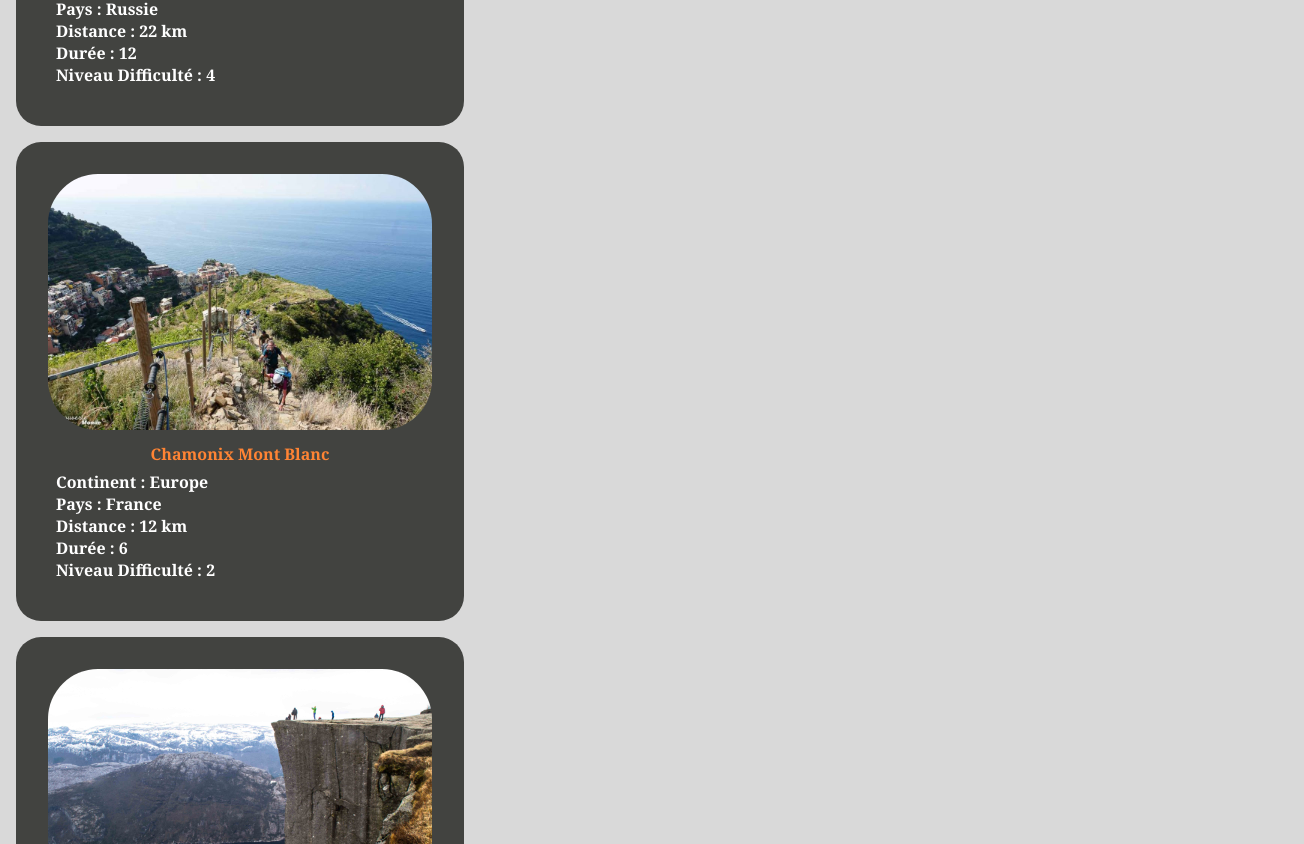
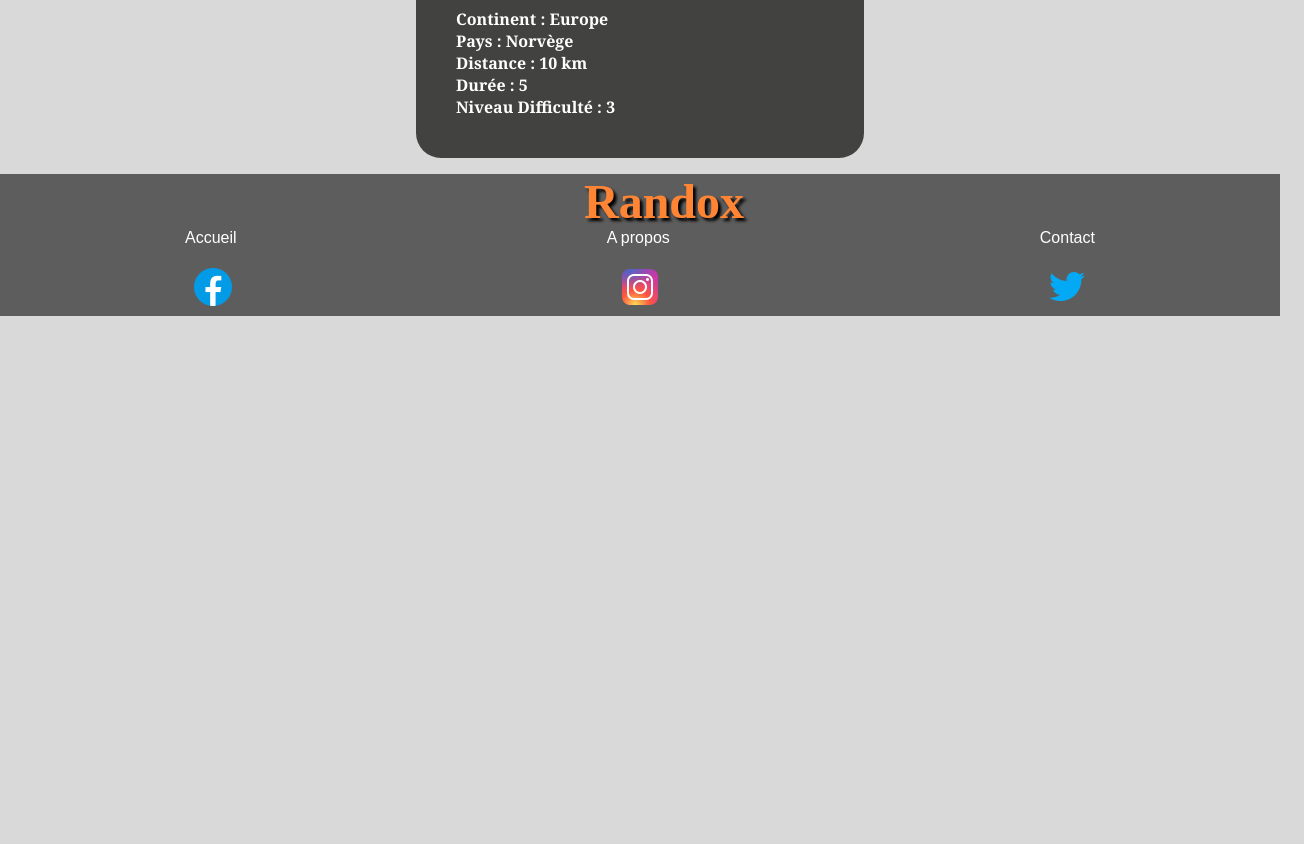
Before and after one commit to alexoualexandre/protojam, a React (Vite) app: page /europe in a window 1280 px wide. Shown: the part 1536-2380 px from the top of the page, 1304 px wide, since content can reach past the window. After the commit the page ends 1852 px from the top, so only its background shows below. Built offline with nearby package versions, Linux system fonts and the light colour scheme; a web font is replaced by a local one.

Commit message:
ajout du footer sur toutes les pages

```diff
--- a/src/Afrique.jsx
+++ b/src/Afrique.jsx
@@ -1,5 +1,6 @@
 import { MyContext } from './context'
 import Card from './Card';
+import { Link } from 'react-router-dom';
 
 export default function Afrique() {
     const {bdd} = MyContext();
@@ -7,6 +8,7 @@ export default function Afrique() {
     console.log(filtreAfrique);
   return (
     <>
+    <div className="cont-card">
     {filtreAfrique.map((titi)=> (
         <Card
         continent={titi.continent}
@@ -17,6 +19,34 @@ export default function Afrique() {
         nom={titi.nom}
         img={titi.img}/>
     ))}
+    </div>
+    <footer>
+        <h4 className="marque" id="logo-footer">
+          Randox
+        </h4>
+        <ul>
+          <Link to="/" style={{ textDecoration: "none" }}>
+            <li>Accueil</li>
+          </Link>
+          <Link to="/apropos" style={{ textDecoration: "none" }}>
+            <li>A propos</li>
+          </Link>
+          <Link to="/contact" style={{ textDecoration: "none" }}>
+            <li>Contact</li>
+          </Link>
+        </ul>
+        <div className="reseau">
+          <a href="https://www.facebook.com/?locale=fr_FR">
+            <img src="./src/image/icons8-facebook-nouveau-48.png" />
+          </a>
+          <a href="https://www.instagram.com/">
+            <img src="./src/image/icons8-instagram-48.png" />
+          </a>
+          <a href="https://twitter.com/?lang=fr">
+            <img src="./src/image/icons8-twitter-48.png" />
+          </a>
+        </div>
+      </footer>
     </>
 
 
--- a/src/Asie.jsx
+++ b/src/Asie.jsx
@@ -1,5 +1,6 @@
 import { MyContext } from './context'
 import Card from './Card';
+import { Link } from 'react-router-dom';
 
 export default function Asie() {
     const { bdd } = MyContext();
@@ -7,6 +8,7 @@ export default function Asie() {
     console.log(filtreAsie);
   return (
     <>
+    <div className="cont-card">
       {filtreAsie.map((toto) => (
         <Card
           continent={toto.continent}
@@ -18,6 +20,34 @@ export default function Asie() {
           img={toto.img}
         />
       ))}
+      </div>
+      <footer>
+        <h4 className="marque" id="logo-footer">
+          Randox
+        </h4>
+        <ul>
+          <Link to="/" style={{ textDecoration: "none" }}>
+            <li>Accueil</li>
+          </Link>
+          <Link to="/apropos" style={{ textDecoration: "none" }}>
+            <li>A propos</li>
+          </Link>
+          <Link to="/contact" style={{ textDecoration: "none" }}>
+            <li>Contact</li>
+          </Link>
+        </ul>
+        <div className="reseau">
+          <a href="https://www.facebook.com/?locale=fr_FR">
+            <img src="./src/image/icons8-facebook-nouveau-48.png" />
+          </a>
+          <a href="https://www.instagram.com/">
+            <img src="./src/image/icons8-instagram-48.png" />
+          </a>
+          <a href="https://twitter.com/?lang=fr">
+            <img src="./src/image/icons8-twitter-48.png" />
+          </a>
+        </div>
+      </footer>
     </>
   );
 }
--- a/src/Europe.jsx
+++ b/src/Europe.jsx
@@ -1,13 +1,15 @@
-import { MyContext } from './context'
-import Card from './Card';
+import { MyContext } from "./context";
+import Card from "./Card";
+import { Link } from "react-router-dom";
 
 export default function Europe() {
-    const {bdd} = MyContext();
-    const filtreEurope= bdd.filter((tata) => tata.continent === 'Europe');
+  const { bdd } = MyContext();
+  const filtreEurope = bdd.filter((tata) => tata.continent === "Europe");
   console.log(filtreEurope);
   return (
     <>
-    {filtreEurope.map((tata)=> (
+      <div className="cont-card">
+        {filtreEurope.map((tata) => (
           <Card
             continent={tata.continent}
             pays={tata.pays}
@@ -15,11 +17,38 @@ export default function Europe() {
             durée_heures={tata.durée_heures}
             niveau_difficulte={tata.niveau_difficulte}
             nom={tata.nom}
-        img={tata.img}/>
+            img={tata.img}
+          />
         ))}
+      </div>
+
+      <footer>
+        <h4 className="marque" id="logo-footer">
+          Randox
+        </h4>
+        <ul>
+          <Link to="/" style={{ textDecoration: "none" }}>
+            <li>Accueil</li>
+          </Link>
+          <Link to="/apropos" style={{ textDecoration: "none" }}>
+            <li>A propos</li>
+          </Link>
+          <Link to="/contact" style={{ textDecoration: "none" }}>
+            <li>Contact</li>
+          </Link>
+        </ul>
+        <div className="reseau">
+          <a href="https://www.facebook.com/?locale=fr_FR">
+            <img src="./src/image/icons8-facebook-nouveau-48.png" />
+          </a>
+          <a href="https://www.instagram.com/">
+            <img src="./src/image/icons8-instagram-48.png" />
+          </a>
+          <a href="https://twitter.com/?lang=fr">
+            <img src="./src/image/icons8-twitter-48.png" />
+          </a>
+        </div>
+      </footer>
     </>
-
-
-
-  )
+  );
 }
--- a/src/amerique.jsx
+++ b/src/amerique.jsx
@@ -2,6 +2,7 @@
 
 import Card from "./Card";
 import { MyContext } from "./context";
+import { Link } from "react-router-dom";
 
 function Amerique() {
   const { bdd } = MyContext();
@@ -22,6 +23,33 @@ function Amerique() {
         />
       ))}
       </div>
+      <footer>
+        <h4 className="marque" id="logo-footer">
+          Randox
+        </h4>
+        <ul>
+          <Link to="/" style={{ textDecoration: "none" }}>
+            <li>Accueil</li>
+          </Link>
+          <Link to="/apropos" style={{ textDecoration: "none" }}>
+            <li>A propos</li>
+          </Link>
+          <Link to="/contact" style={{ textDecoration: "none" }}>
+            <li>Contact</li>
+          </Link>
+        </ul>
+        <div className="reseau">
+          <a href="https://www.facebook.com/?locale=fr_FR">
+            <img src="./src/image/icons8-facebook-nouveau-48.png" />
+          </a>
+          <a href="https://www.instagram.com/">
+            <img src="./src/image/icons8-instagram-48.png" />
+          </a>
+          <a href="https://twitter.com/?lang=fr">
+            <img src="./src/image/icons8-twitter-48.png" />
+          </a>
+        </div>
+      </footer>
     </>
   );
 }
```
Also changed, not shown: src/index.css (+0 -19 lines). Lines whose indentation alone changed are shown as unchanged.
